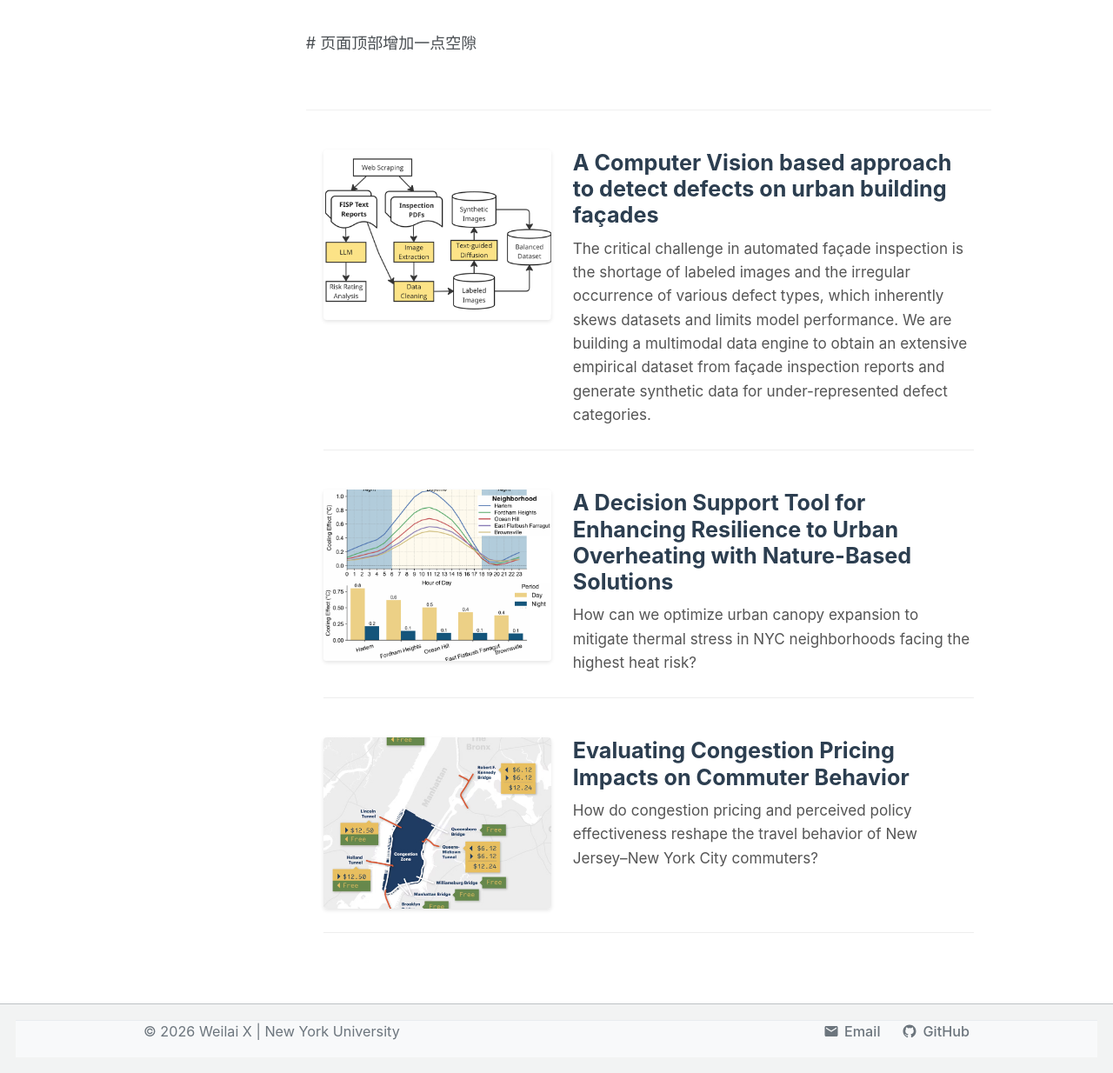
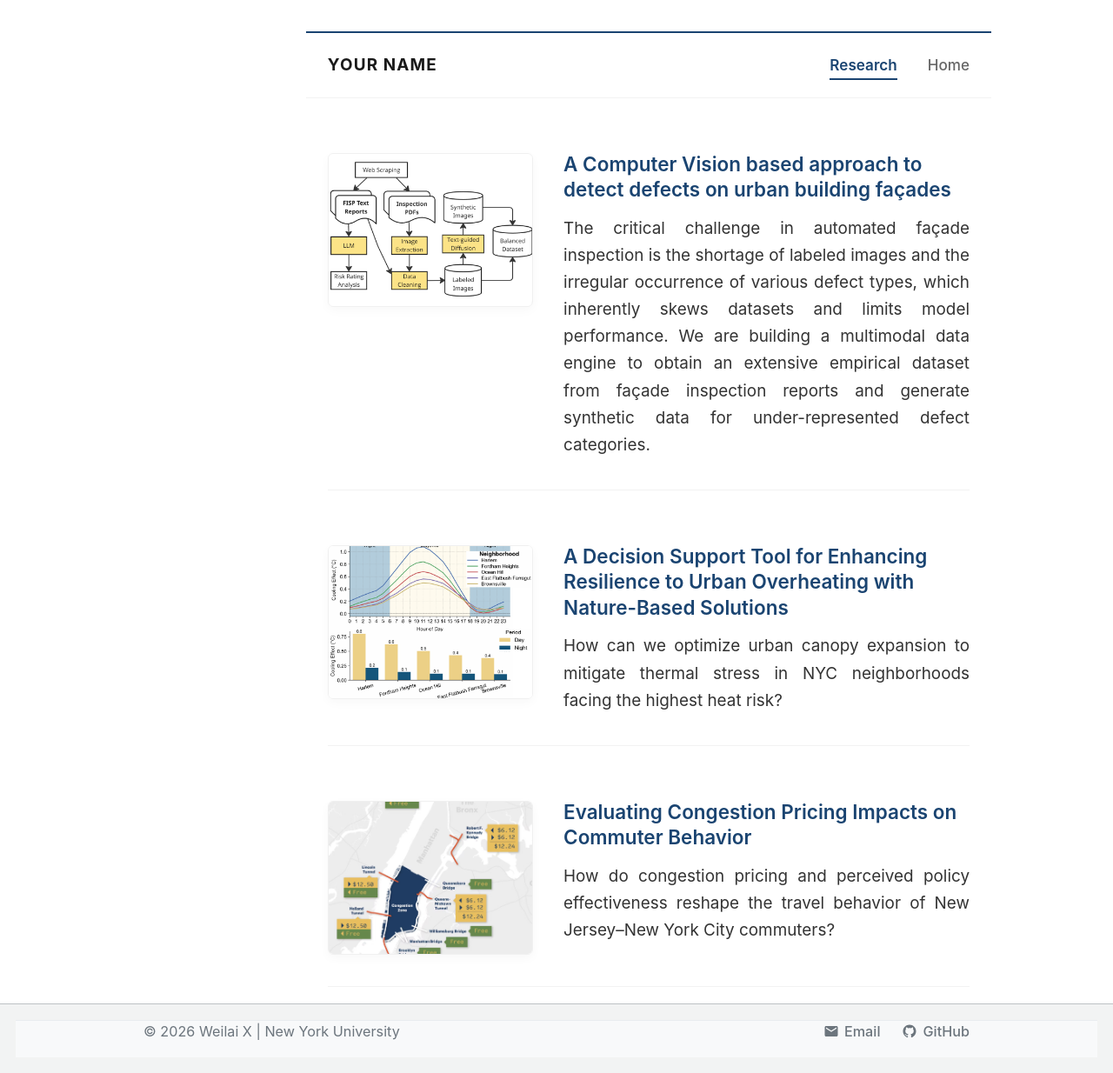
Before and after one commit to Seab0t/Seab0t.github.io, a Jekyll site: the page built from _pages/portfolio.html, in a window 1280 px wide and 1234 px high. Shown: the whole window at 87% size. Built offline with Jekyll 4.4.1, drawn with Linux system fonts in a browser that asks for light colours; a script bundle is joined from its source files by our own code; library files that are not in the unit come from our copies.

Commit message:
Update portfolio.html

```diff
--- a/_pages/portfolio.html
+++ b/_pages/portfolio.html
@@ -82,9 +82,167 @@ author_profile: false
   }
 </style>
 
-# 页面顶部增加一点空隙
-<div style="margin-top: 3.5rem; margin-bottom: 2.5rem; border-top: 1px solid rgba(0,0,0,0.06);"></div>
+<div class="academic-minimal-nav">
+  <div class="nav-container">
+    <a href="/" class="nav-brand">YOUR NAME</a>
 
+    <div class="nav-links">
+      <a href="/portfolio/" class="nav-item active">Research</a>
+      <a href="/" class="nav-item">Home</a>
+    </div>
+  </div>
+</div>
+
+<style>
+  /* ====== 导航栏专属学术美学 CSS ====== */
+  .academic-minimal-nav {
+    width: 100%;
+    background-color: #ffffff;
+    /* 核心美化：顶部加一条极细的蓝黑色流线（2px），呼应标题颜色，其余全白，绝不臃肿 */
+    border-top: 2.5px solid #1a4471;
+    border-bottom: 1px solid rgba(0, 0, 0, 0.05); /* 底边几乎透明，极其透气 */
+    position: sticky;
+    top: 0;
+    z-index: 999;
+  }
+
+  .nav-container {
+    max-width: 1000px; /* 完美对齐你下面的项目列表宽度，确保左边对齐，右边也对齐 */
+    margin: 0 auto;
+    padding: 20px 25px; /* 上下20px，撑出极具舒适感的呼吸空间 */
+    display: flex;
+    justify-content: space-between;
+    align-items: center;
+  }
+
+  .nav-brand {
+    font-family: -apple-system, BlinkMacSystemFont, "Segoe UI", Roboto, sans-serif;
+    font-size: 1.05rem;
+    font-weight: 700;
+    color: #1a1a1a !important;
+    text-decoration: none !important;
+    letter-spacing: 0.06em; /* 字母微微拉开，营造大牌冷淡感 */
+  }
+
+  .nav-links {
+    display: flex;
+    gap: 35px; /* 两个链接之间的间距 */
+  }
+
+  .nav-item {
+    font-family: -apple-system, BlinkMacSystemFont, "Segoe UI", Roboto, sans-serif;
+    font-size: 0.95rem; /* 字号略小，显得更精致 */
+    font-weight: 500;
+    color: #666666 !important; /* 平时是低调的灰色 */
+    text-decoration: none !important;
+    transition: all 0.2s ease;
+    position: relative;
+    padding: 4px 0;
+  }
+
+  /* 鼠标悬停或者当前激活的状态：高亮变为你的蓝黑色 #1a4471 */
+  .nav-item:hover,
+  .nav-item.active {
+    color: #1a4471 !important;
+    font-weight: 600;
+  }
+
+  /* 激活状态下，文字下方出现一条极细的蓝黑下划线 */
+  .nav-item.active::after {
+    content: '';
+    position: absolute;
+    bottom: 0;
+    left: 0;
+    width: 100%;
+    height: 1.5px;
+    background-color: #1a4471;
+  }
+
+  /* ====== 列表本身的样式调整 ====== */
+  .portfolio-gallery {
+    max-width: 1000px;
+    margin: 0 auto;
+    padding: 0 25px;
+    /* 核心：这里给 3.5rem 的外边距，让导航栏和下方的第一个项目之间拥有完美、松弛的学术级留白 */
+    margin-top: 3.5rem;
+  }
+
+  /* 控制整体列表的容器布局 */
+  .scientific-portfolio-item {
+    display: flex;
+    align-items: flex-start;
+    margin-bottom: 3.5rem; /* 增大项目之间的距离，拒绝拥挤 */
+    gap: 35px;
+    border-bottom: 1px solid rgba(0,0,0,0.05); /* 更淡的分割线，极具无印良品风 */
+    padding-bottom: 2rem;
+  }
+
+  /* 左侧图片区域参数 */
+  .portfolio-image-wrapper {
+    flex: 0 0 32%; /* 稍微缩小图片宽度比例，更显内敛 */
+    max-width: 300px;
+  }
+
+  .portfolio-image-wrapper img {
+    width: 100%;
+    aspect-ratio: 4 / 3;
+    object-fit: cover;
+    border-radius: 6px; /* 稍微圆润一点的现代边角 */
+    border: 1px solid rgba(0,0,0,0.06);
+    box-shadow: 0 4px 12px rgba(0,0,0,0.03); /* 极其轻薄的悬浮阴影 */
+    transition: transform 0.3s ease;
+  }
+  .portfolio-image-wrapper img:hover {
+    transform: translateY(-2px); /* 鼠标移上去微微上浮，细节拉满 */
+  }
+
+  /* 右侧文本区域参数 */
+  .portfolio-content-wrapper {
+    flex: 1;
+  }
+
+  /* 让你的列表标题也完美统一为蓝黑色 */
+  .portfolio-content-wrapper h2 {
+    margin-top: -2px; /* 与图片顶端绝对对齐 */
+    margin-bottom: 0.8rem;
+    font-size: 1.25rem;
+    font-weight: 600;
+    line-height: 1.3;
+  }
+
+  .portfolio-content-wrapper h2 a {
+    text-decoration: none !important;
+    color: #1a4471; /* 👈 全部完美对齐为你最爱的蓝黑色 */
+    transition: opacity 0.2s;
+  }
+
+  .portfolio-content-wrapper h2 a:hover {
+    opacity: 0.8; /* 悬停时微微变淡，非常有高级感 */
+  }
+
+  .portfolio-content-wrapper p {
+    font-size: 1.05rem; /* 对齐我们之前调校好的标准易读字号 */
+    color: #333333;
+    line-height: 1.65;
+    margin: 0;
+    text-align: justify; /* 保持两端对齐 */
+  }
+
+  /* 响应式设计 */
+  @media (max-width: 768px) {
+    .scientific-portfolio-item {
+      flex-direction: column;
+      gap: 15px;
+    }
+    .portfolio-image-wrapper {
+      max-width: 100%;
+      flex: 0 0 100%;
+    }
+    .nav-container {
+      padding: 15px 20px;
+    }
+  }
+</style>
 
 <div class="portfolio-gallery">
   {% assign sorted_posts = site.portfolio | sort: 'order' %}
```
